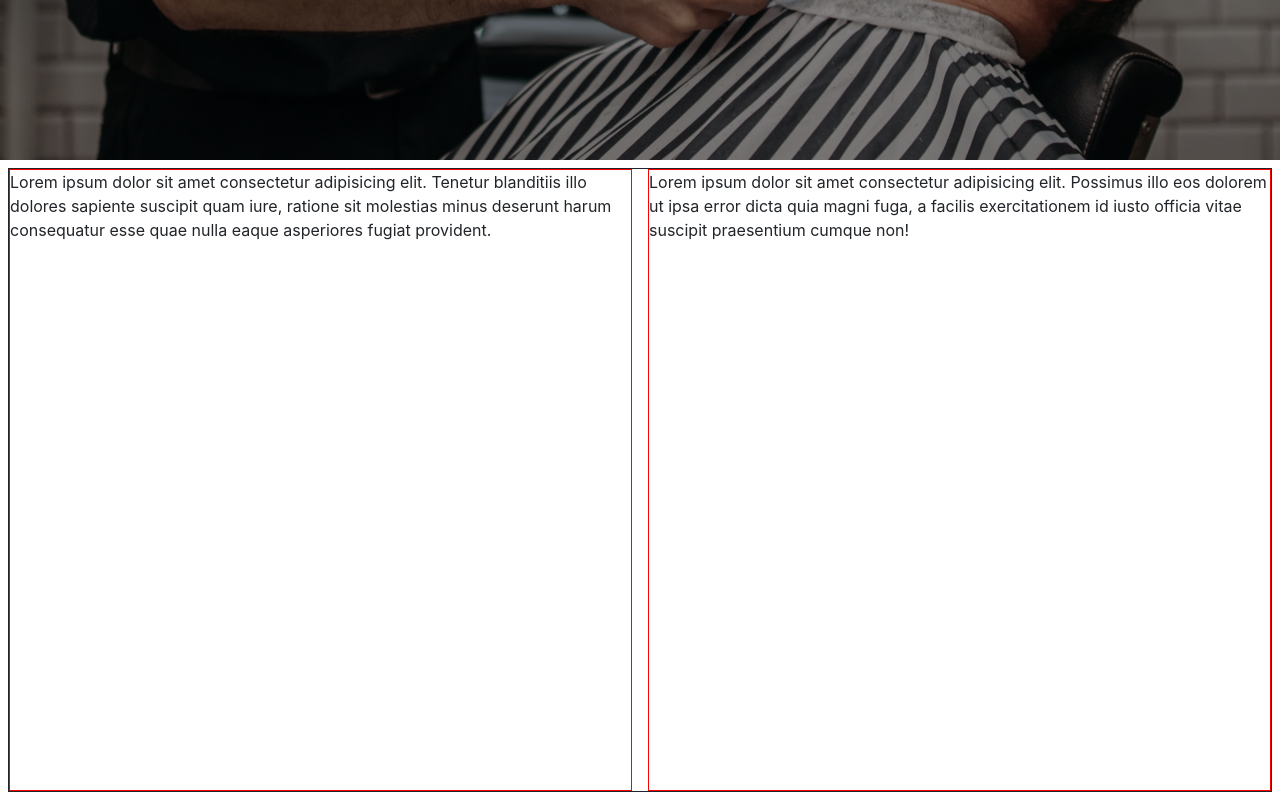
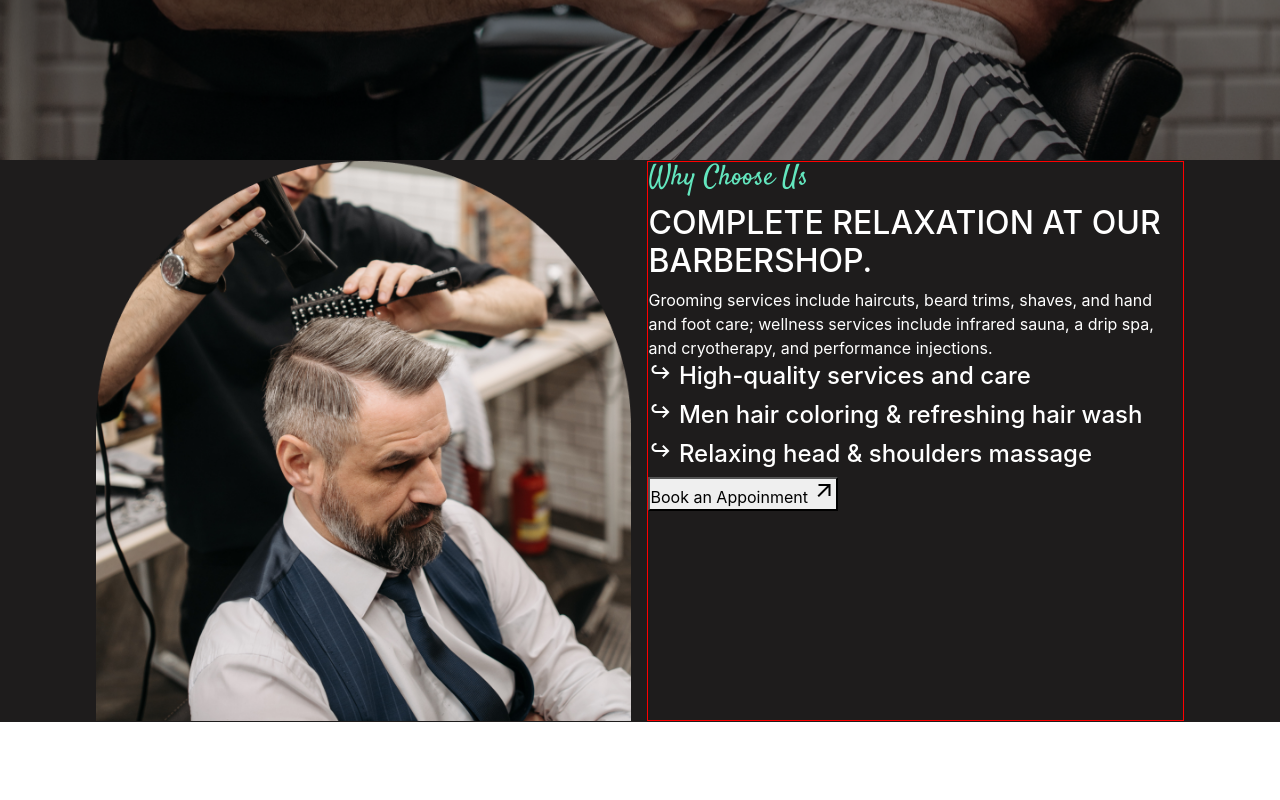
Before and after one commit to Suriya2023/BarBer, a React (Create React App) app: page / in a window 1280 px wide. Shown: the part 480-1280 px from the top of the page. After the commit the page ends 1202 px from the top, so only its background shows below. Built offline with nearby package versions, Linux system fonts and the light colour scheme; a web font is replaced by a local one.

Commit message:
add file

```diff
--- a/public/index.html
+++ b/public/index.html
@@ -14,6 +14,7 @@
       manifest.json provides metadata used when your web app is installed on a
       user's mobile device or desktop. See https://developers.google.com/web/fundamentals/web-app-manifest/
     -->
+    <link rel="stylesheet" href="https://fonts.googleapis.com/css2?family=Material+Symbols+Outlined:opsz,wght,FILL,GRAD@24,400,0,0" />
   <link rel="manifest" href="%PUBLIC_URL%/manifest.json" />
   <link rel="stylesheet" href="https://cdnjs.cloudflare.com/ajax/libs/font-awesome/6.5.2/css/all.min.css"
     integrity="sha512-SnH5WK+bZxgPHs44uWIX+LLJAJ9/2PkPKZ5QiAj6Ta86w+fsb2TkcmfRyVX3pBnMFcV7oQPJkl9QevSCWr3W6A=="
@@ -21,7 +22,7 @@
   <link href="https://fonts.googleapis.com/css2?family=Playwrite+SK:wght@100..400&display=swap" rel="stylesheet">
   <link href="https://fonts.googleapis.com/css2?family=Playwrite+SK:wght@100..400&family=Satisfy&display=swap"
     rel="stylesheet">
-
+    <link rel="stylesheet" href="https://fonts.googleapis.com/css2?family=Material+Symbols+Outlined:opsz,wght,FILL,GRAD@24,400,1,0" />
     <link href="https://fonts.googleapis.com/css2?family=Fjalla+One&family=Playwrite+SK:wght@100..400&family=Satisfy&display=swap" rel="stylesheet">
   <!--
       Notice the use of %PUBLIC_URL% in the tags above.
--- a/src/Components/masterone.css
+++ b/src/Components/masterone.css
@@ -1,34 +1,99 @@
 .mainflex {
     width: 100%;
-    padding: 1vmin;
-    height: 80vmin;
+    padding: 1px 12vmin;
+    height: auto;
     /* background-color: aqua; */
+}
+
+#assdqd {
+    background-color: var(--b);
 }
 
 .mainff {
     gap: 2vmin;
     box-sizing: border-box;
-    height: 100%;
-    border: 1px solid;
+    height: 80vmin;
+    /* border: 1px solid; */
     display: flex;
 }
 
 .flexmaster {
+    background: url(./Image/svc.png);
+    width: 100%;
+    height: 100%;
+    /* border: 1px solid red; */
+    background-size: contain;
+    background-repeat: no-repeat;
+    margin: 0 auto !important;
+    position: relative;
+}
+
+.flexmaster2 {
+    color: var(--w);
     width: 100%;
     height: 100%;
     border: 1px solid red;
+    margin: 0 auto !important;
+    position: relative;
 }
 
-@media screen and (max-widh:991px) {
+/* \end{code} */
+.flexmaster2 > h3{
+    color: var(--a);
+    font-family: var(--Satisfy);
+}
+@media screen and (max-width:1230px) and (min-width:997px) {
 
-    .mainflex>div {
-        flex-wrap: wrap;
+    .flexmaster {
+        background-size: contain !important;
+    }
+}
+@media screen and (max-width:550px) {
+    .mainff {
+        height: auto;
+    }
 
+    .flexmaster {
+        margin: 0 2vmin !important;
+    }
+
+    /* .flexmaster2 {
+        max-height: 87vmin;
+        min-height: 98vi;
+    } */
+
+    .flexmaster {
+        max-height: 87vmin;
+        min-height: 98vi;
+    }
+
+    .mainff {
         flex-direction: column;
     }
-#assdqd > div {
 
-        background-color: aqua;
+}
+/* @media screen and (min-width:990px) and (max-width:1161px) {
+    .mainff > div {
+
+    }
+
+} */
+
+@media screen and (max-width:991px) {
+    .mainflex {
+        padding: 1px 3vmin;
 
     }
 }
+
+@media screen and (min-width:992px) {
+    .mainflex>div {
+        height: 70vmin;
+    }
+}
+
+@media screen and (min-width:1000px) {
+    .mainff > div {
+        background-size: cover !important;
+    }
+}
--- a/src/Components/masterone.jsx
+++ b/src/Components/masterone.jsx
@@ -6,10 +6,33 @@ export default function masterone() {
                         <div className="mainflex">
                                 <div className="mainff">
                                         <div className="flexmaster">
-                                                Lorem ipsum dolor sit amet consectetur adipisicing elit. Tenetur blanditiis illo dolores sapiente suscipit quam iure, ratione sit molestias minus deserunt harum consequatur esse quae nulla eaque asperiores fugiat provident.
+
                                         </div>
-                                        <div className="flexmaster">
-                                                Lorem ipsum dolor sit amet consectetur adipisicing elit. Possimus illo eos dolorem ut ipsa error dicta quia magni fuga, a facilis exercitationem id iusto officia vitae suscipit praesentium cumque non!
+                                        <div className="flexmaster2">
+                                                <h3>Why Choose Us</h3>
+                                                <h2>COMPLETE RELAXATION AT OUR
+                                                        BARBERSHOP.</h2>
+                                                <div>
+
+                                                        Grooming services include haircuts, beard trims, shaves, and hand and foot care; wellness services include infrared sauna, a drip spa, and cryotherapy, and performance injections.
+                                                </div>
+
+                                                <div className="arrow">
+                                                        <h4><span class="material-symbols-outlined">
+                                                                prompt_suggestion
+                                                        </span> High-quality services and care</h4>
+                                                        <h4> <span class="material-symbols-outlined">
+                                                                prompt_suggestion
+                                                        </span> Men hair coloring & refreshing hair wash</h4>
+                                                        <h4> <span class="material-symbols-outlined">
+                                                                prompt_suggestion
+                                                        </span> Relaxing head & shoulders massage</h4>
+                                                </div>
+                                                <button>
+                                                        Book an Appoinment <span class="material-symbols-outlined">
+                                                                arrow_outward
+                                                        </span>
+                                                </button>
                                         </div>
                                 </div>
                         </div>
```
Also changed, not shown: src/App.js (+4 -4 lines).
